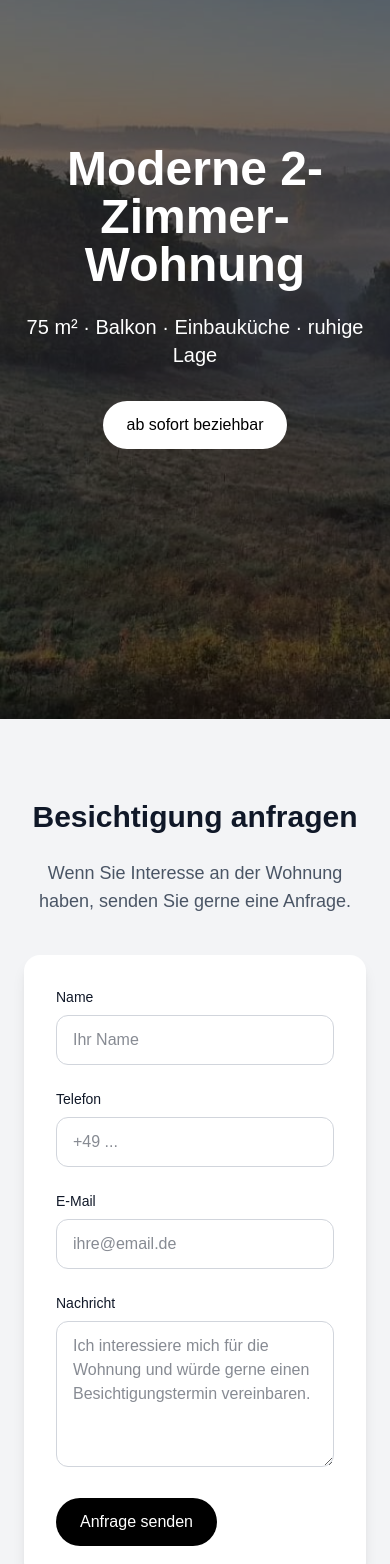
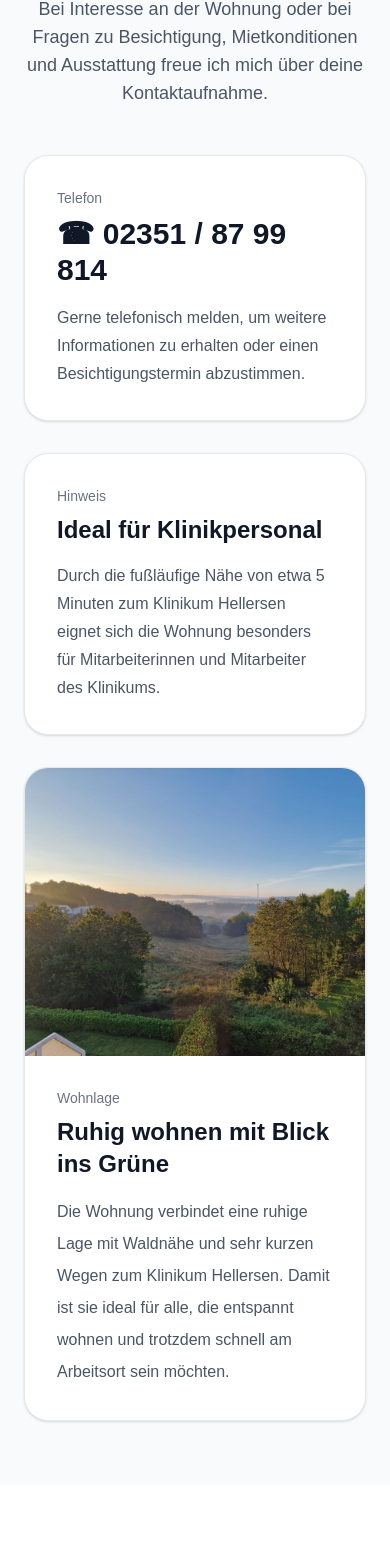
Before and after one commit to itsme007-oss/wohnung-site, a Next.js app: page /kontakt in a window 390 px wide. Shown: the part 190-1754 px from the top of the page. After the commit the page ends 1675 px from the top, so only its background shows below. Built offline with nearby package versions, Linux system fonts and the light colour scheme.

Commit message:
Datenseite mit beiden Grundrissen und Kontaktseite mit Telefonnummer ergänzt

```diff
--- a/app/daten/page.tsx
+++ b/app/daten/page.tsx
@@ -13,7 +13,7 @@ const features = [
   "2 Zimmer plus 2 zusätzliche DG-Zimmer",
   "Tageslichtbad",
   "Großzügiger, lichtdurchfluteter Schnitt",
-  "Alle Zimmer vom Flur aus begehbar",
+  "kleiner Flur",
   "Gepflegtes Mehrfamilienhaus",
   "Gehobene Qualität / modernisiert",
 ];
@@ -21,7 +21,7 @@ const features = [
 const locationPoints = [
   "Fußläufig in ca. 5 Minuten zum Klinikum Hellersen",
   "Ruhige Wohnlage mit Nähe zum Waldgebiet",
-  "Ideal für Mitarbeiterinnen und Mitarbeiter des Klinikums",
+  "Ideal für Klinikpersonal",
   "Naturnahe Umgebung mit gleichzeitig guter Erreichbarkeit",
 ];
 
@@ -199,7 +199,7 @@ export default function DatenPage() {
           <SectionCard title="Objektbeschreibung">
             <div className="space-y-6 text-lg leading-8 text-gray-700">
               <p>
-                Die Wohnung befindet sich im Dachgeschoss eines gepflegten
+                Die Wohnung befindet sich im Obergeschoss eines gepflegten
                 Mehrfamilienhauses und überzeugt durch einen großzügigen,
                 lichtdurchfluteten Grundriss. Der Wohnbereich wirkt offen und
                 freundlich, während der Balkon einen schönen Ausblick ins Grüne
@@ -236,16 +236,55 @@ export default function DatenPage() {
 
             <div className="rounded-3xl overflow-hidden shadow-sm border border-gray-200 bg-white">
               <img
-                src="/wohnung/grundriss.jpg"
-                alt="Grundriss"
-                className="w-full h-56 object-cover bg-white"
+                src="/wohnung/0_balkon2_markiese.jpg"
+                alt="Balkon"
+                className="w-full h-56 object-cover"
               />
               <div className="p-5">
-                <div className="text-sm text-gray-500 mb-1">Übersicht</div>
-                <div className="text-xl font-semibold">Grundriss der Wohnung</div>
+                <div className="text-sm text-gray-500 mb-1">Wohnqualität</div>
+                <div className="text-xl font-semibold">Ruhiger Balkonbereich</div>
               </div>
             </div>
           </div>
+        </div>
+
+        <div className="mb-8">
+          <SectionCard title="Grundrisse">
+            <p className="text-lg text-gray-600 leading-8 mb-8">
+              Hier findest du beide Grundrisse der Wohnung getrennt nach
+              Obergeschoss und Dachgeschoss.
+            </p>
+
+            <div className="grid md:grid-cols-2 gap-8">
+              <div className="rounded-3xl overflow-hidden border border-gray-200 bg-white shadow-sm">
+                <div className="bg-gray-50 border-b border-gray-200 px-5 py-4">
+                  <div className="text-sm text-gray-500 mb-1">Grundriss</div>
+                  <div className="text-xl font-semibold">Obergeschoss</div>
+                </div>
+                <div className="p-5">
+                  <img
+                    src="/wohnung/Grundriss_OG.png"
+                    alt="Grundriss Obergeschoss"
+                    className="w-full h-auto object-contain bg-white rounded-2xl"
+                  />
+                </div>
+              </div>
+
+              <div className="rounded-3xl overflow-hidden border border-gray-200 bg-white shadow-sm">
+                <div className="bg-gray-50 border-b border-gray-200 px-5 py-4">
+                  <div className="text-sm text-gray-500 mb-1">Grundriss</div>
+                  <div className="text-xl font-semibold">Dachgeschoss</div>
+                </div>
+                <div className="p-5">
+                  <img
+                    src="/wohnung/Grundriss_DG.png"
+                    alt="Grundriss Dachgeschoss"
+                    className="w-full h-auto object-contain bg-white rounded-2xl"
+                  />
+                </div>
+              </div>
+            </div>
+          </SectionCard>
         </div>
 
         <div className="grid xl:grid-cols-[0.95fr_1.05fr] gap-8">
@@ -261,10 +300,10 @@ export default function DatenPage() {
               </p>
 
               <p>
-                Damit eignet sich die Wohnung besonders gut für
-                Klinikpersonal, das kurze Wege schätzt und gleichzeitig ruhig
-                wohnen möchte. Auch die unmittelbare Nähe zum angrenzenden
-                Waldgebiet spricht für eine hohe Wohnqualität.
+                Damit eignet sich die Wohnung besonders gut für Klinikpersonal,
+                das kurze Wege schätzt und gleichzeitig ruhig wohnen möchte.
+                Auch die unmittelbare Nähe zum angrenzenden Waldgebiet spricht
+                für eine hohe Wohnqualität.
               </p>
 
               <p>
--- a/app/kontakt/page.tsx
+++ b/app/kontakt/page.tsx
@@ -1,104 +1,63 @@
-export default function Home() {
+"use client";
+
+export default function KontaktPage() {
   return (
-    <main className="min-h-screen bg-white text-gray-900">
-
-      {/* HERO */}
-      <section className="relative h-screen flex items-center justify-center text-center">
-
-        <img
-		  src="/Kontakt_kopf.jpg"
-		  alt="Wohnung"
-		  className="absolute w-full h-full object-cover"
-		/>
-
-        <div className="absolute inset-0 bg-black/50"></div>
-
-        <div className="relative z-10 text-white px-6">
-          <h1 className="text-5xl font-bold mb-6">
-            Moderne 2-Zimmer-Wohnung
-          </h1>
-
-          <p className="text-xl mb-8">
-            75 m² · Balkon · Einbauküche · ruhige Lage
+    <main className="min-h-screen bg-gray-50 text-gray-900 px-6 py-16">
+      <div className="max-w-5xl mx-auto">
+        <div className="text-center mb-12">
+          <h1 className="text-4xl font-bold mb-4">Kontakt</h1>
+          <p className="text-lg text-gray-600 max-w-2xl mx-auto">
+            Bei Interesse an der Wohnung oder bei Fragen zu Besichtigung,
+            Mietkonditionen und Ausstattung freue ich mich über deine
+            Kontaktaufnahme.
           </p>
-
-          <button className="bg-white text-black px-6 py-3 rounded-full">
-            ab sofort beziehbar
-          </button>
         </div>
 
+        <div className="grid md:grid-cols-2 gap-8">
+          <section className="bg-white rounded-3xl border border-gray-200 shadow-sm p-8">
+            <div className="text-sm text-gray-500 mb-2">Telefon</div>
+            <div className="text-3xl font-bold mb-4">
+              ☎ 02351 / 87 99 814
+            </div>
+            <p className="text-gray-600 leading-7">
+              Gerne telefonisch melden, um weitere Informationen zu erhalten
+              oder einen Besichtigungstermin abzustimmen.
+            </p>
           </section>
 
-
-
-          {/* KONTAKT */}
-      {/* KONTAKT */}
-      <section className="bg-gray-100 py-20 px-6">
-        <div className="max-w-4xl mx-auto text-center">
-          <h2 className="text-3xl font-bold mb-6">
-            Besichtigung anfragen
-          </h2>
-
-          <p className="text-lg text-gray-600 mb-10">
-            Wenn Sie Interesse an der Wohnung haben, senden Sie gerne eine Anfrage.
+          <section className="bg-white rounded-3xl border border-gray-200 shadow-sm p-8">
+            <div className="text-sm text-gray-500 mb-2">Hinweis</div>
+            <div className="text-2xl font-semibold mb-4">
+              Ideal für Klinikpersonal
+            </div>
+            <p className="text-gray-600 leading-7">
+              Durch die fußläufige Nähe von etwa 5 Minuten zum Klinikum
+              Hellersen eignet sich die Wohnung besonders für Mitarbeiterinnen
+              und Mitarbeiter des Klinikums.
             </p>
-
-          <form
-
-			  action="https://formspree.io/f/xjgagvvb"
-			  method="POST"
-			  className="bg-white rounded-2xl shadow-lg p-8 text-left space-y-6"
-			>
-			  <input type="hidden" name="_subject" value="Neue Wohnungsanfrage" />
-            <div>
-              <label className="block text-sm font-medium mb-2">Name</label>
-              <input
-                type="text"
-                name="name"
-                className="w-full border border-gray-300 rounded-xl px-4 py-3"
-                placeholder="Ihr Name"
-              />
+          </section>
         </div>
 
-            <div>
-              <label className="block text-sm font-medium mb-2">Telefon</label>
-              <input
-                type="tel"
-                name="telefon"
-                className="w-full border border-gray-300 rounded-xl px-4 py-3"
-                placeholder="+49 ..."
+        <div className="mt-8 bg-white rounded-3xl border border-gray-200 shadow-sm overflow-hidden">
+          <img
+            src="/wohnung/0_balkon1_blick-tal.jpg"
+            alt="Balkonblick"
+            className="w-full h-72 object-cover"
           />
+          <div className="p-8">
+            <div className="text-sm text-gray-500 mb-2">Wohnlage</div>
+            <div className="text-2xl font-semibold mb-4">
+              Ruhig wohnen mit Blick ins Grüne
             </div>
-
-            <div>
-              <label className="block text-sm font-medium mb-2">E-Mail</label>
-              <input
-                type="email"
-                name="email"
-                className="w-full border border-gray-300 rounded-xl px-4 py-3"
-                placeholder="ihre@email.de"
-              />
+            <p className="text-gray-600 leading-8">
+              Die Wohnung verbindet eine ruhige Lage mit Waldnähe und sehr
+              kurzen Wegen zum Klinikum Hellersen. Damit ist sie ideal für alle,
+              die entspannt wohnen und trotzdem schnell am Arbeitsort sein
+              möchten.
+            </p>
           </div>
-
-            <div>
-              <label className="block text-sm font-medium mb-2">Nachricht</label>
-              <textarea
-                name="nachricht"
-                rows={5}
-                className="w-full border border-gray-300 rounded-xl px-4 py-3"
-                placeholder="Ich interessiere mich für die Wohnung und würde gerne einen Besichtigungstermin vereinbaren."
-              />
         </div>
-
-            <button
-              type="submit"
-              className="bg-black text-white px-6 py-3 rounded-full"
-            >
-              Anfrage senden
-            </button>
-          </form>
       </div>
-      </section>
     </main>
   );
 }
```
Lines whose indentation alone changed are shown as unchanged.
